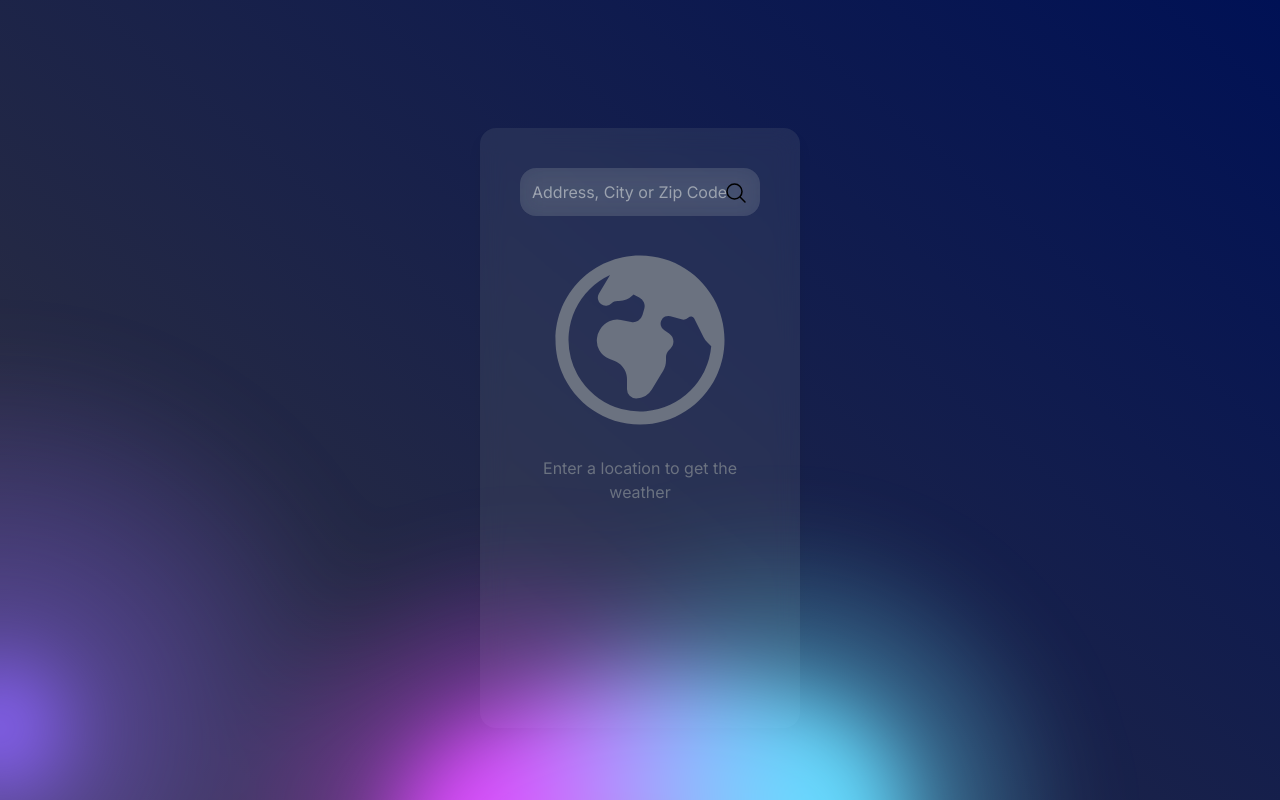
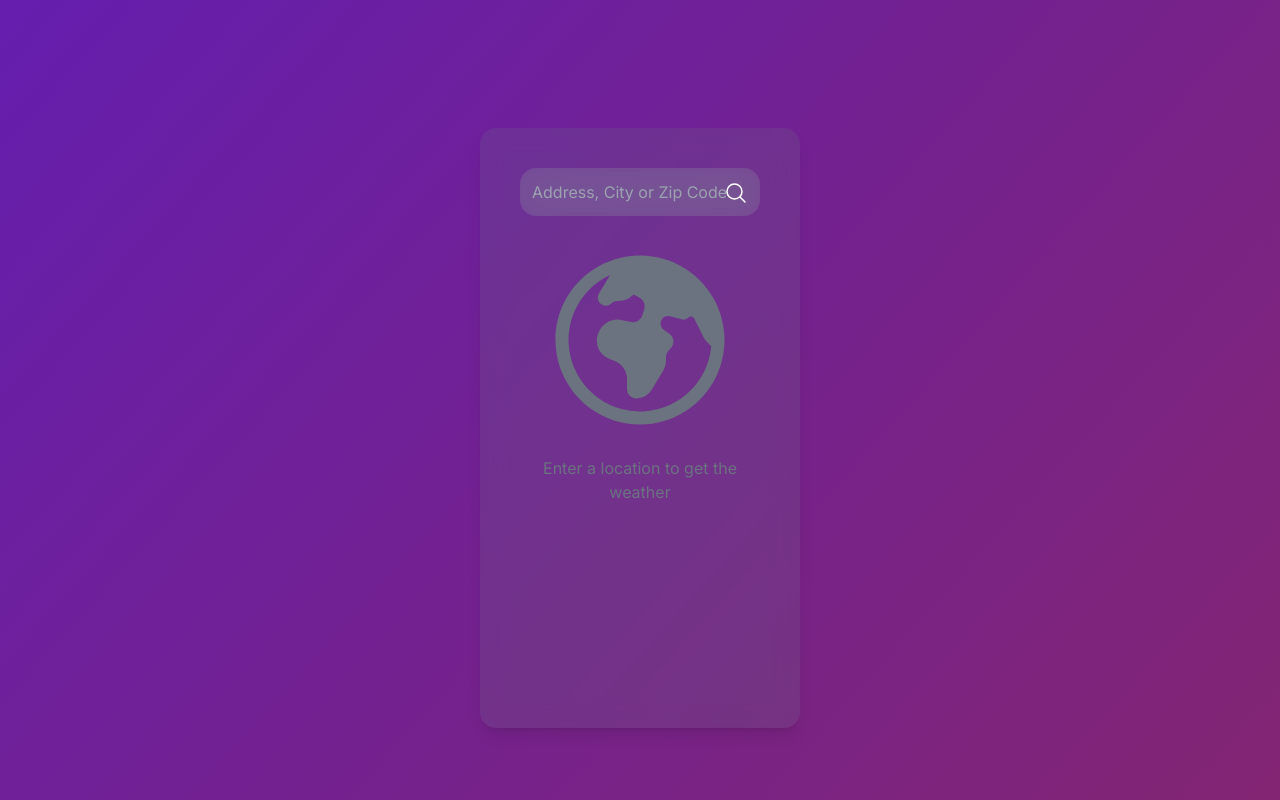
Before and after one commit to LukasCec/WeatherWeb, a Next.js app in the folder WeatherAPIWeb/weather_web/: page / in a window 1280 px wide. Built offline with nearby package versions, Linux system fonts and the light colour scheme.

Commit message:
bg fixes

```diff
--- a/WeatherAPIWeb/weather_web/app/globals.css
+++ b/WeatherAPIWeb/weather_web/app/globals.css
@@ -17,13 +17,7 @@
 }
 
 body {
-  color: rgb(var(--foreground-rgb));
-  background: linear-gradient(
-      to bottom,
-      transparent,
-      rgb(var(--background-end-rgb))
-    )
-    rgb(var(--background-start-rgb));
+  color: white;
 }
 
 @layer utilities {
--- a/WeatherAPIWeb/weather_web/app/layout.tsx
+++ b/WeatherAPIWeb/weather_web/app/layout.tsx
@@ -1,6 +1,7 @@
 import type { Metadata } from "next";
 import { Inter } from "next/font/google";
 import "./globals.css";
+import "./style.css";
 
 const inter = Inter({ subsets: ["latin"] });
 
--- a/WeatherAPIWeb/weather_web/app/page.tsx
+++ b/WeatherAPIWeb/weather_web/app/page.tsx
@@ -3,6 +3,7 @@ import React, { useState } from "react";
 import FetchWeatherData from "../components/FetchWeatherData";
 import { BackgroundGradientAnimation } from "@/components/ui/background-gradient-animation";
 import { useDebouncedCallback } from 'use-debounce';
+
 
 export default function Home() {
     interface WeatherData {
@@ -40,7 +41,7 @@ export default function Home() {
     return (
 
         <div className="flex justify-center items-center  h-full">
-            <BackgroundGradientAnimation>
+
                 <div className="main--div min-h-[600px] md:mt-32 lg:mt-32 mx-auto md:min-h-[400px] lg:min-h-[500px] xl:min-h-[600px] duration-300 bg-gray-500 p-10 md:p-5 lg:p-7 xl:p-10 rounded-2xl  md:w-1/3 lg:w-1/4 backdrop-blur-md backdrop-filter bg-opacity-20 shadow-lg">
                 <div className="group relative" onClick={() => document.getElementById("search-input")?.focus()}>
                     <input
@@ -126,7 +127,7 @@ export default function Home() {
             </div>
 
             {error && <p>{error}</p>}
-            </BackgroundGradientAnimation>
+
         </div>
 
     );
--- /dev/null
+++ b/WeatherAPIWeb/weather_web/app/style.css
@@ -0,0 +1,22 @@
+body{
+    background: linear-gradient(132deg, #3caf2d, #591BC5, #932952);
+    background-size: 400% 400%;
+    animation: Gradient 15s ease infinite;
+    position: relative;
+
+    overflow: hidden;
+    padding:0;
+    margin:0px;
+}
+
+@keyframes Gradient {
+    0% {
+        background-position: 0% 50%;
+    }
+    50% {
+        background-position: 100% 50%;
+    }
+    100% {
+        background-position: 0% 50%;
+    }
+}
--- a/WeatherAPIWeb/weather_web/package.json
+++ b/WeatherAPIWeb/weather_web/package.json
@@ -11,8 +11,10 @@
   "dependencies": {
     "clsx": "^2.1.1",
     "next": "14.2.3",
+    "node-sass": "^9.0.0",
     "react": "^18",
     "react-dom": "^18",
+    "sass": "^1.77.2",
     "tailwind-merge": "^2.3.0",
     "use-debounce": "^10.0.0"
   },
```
Also changed, not shown: 1 other file (tests, documents, lock files or other folders).
